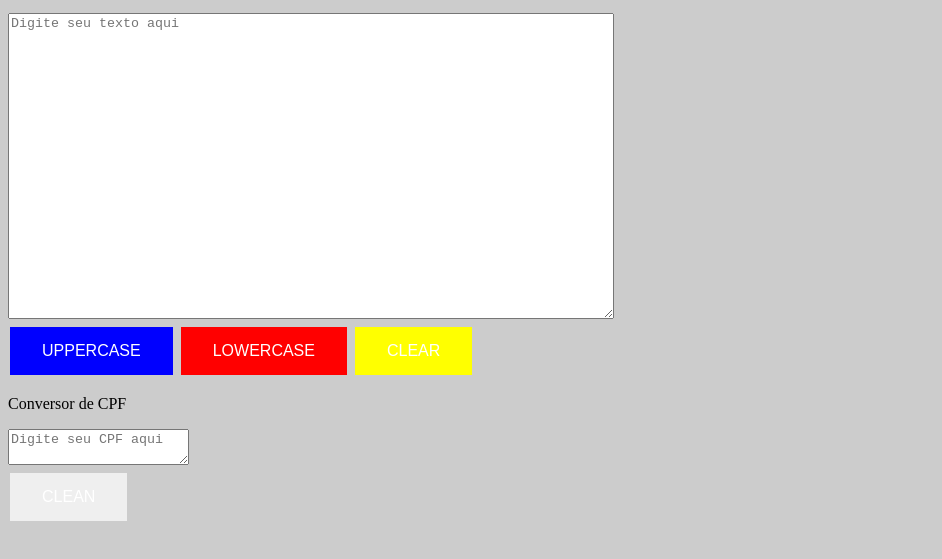
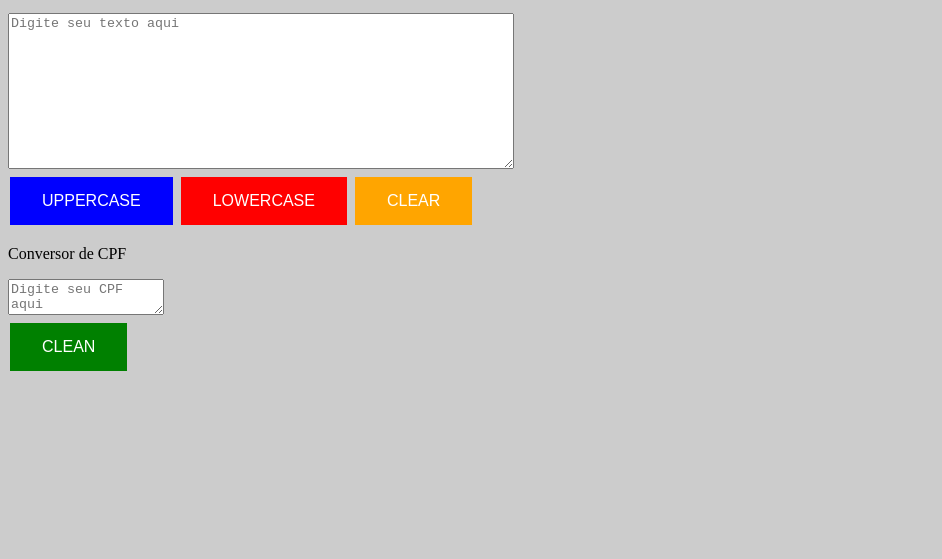
Before and after one commit to martinirp/words, a plain HTML site: page index.html in a window 1280 px wide. Shown: the part 101-660 px from the top of the page, without its empty margins (0-942 px from the left). Drawn offline with Linux system fonts and the light colour scheme.

Commit message:
Update style.css

```diff
--- a/style.css
+++ b/style.css
@@ -14,9 +14,14 @@ body{
   	cursor: pointer;
 }
 
+.CPFcontent{
+    width: 150px;
+    height: 30px;
+}
+
 .content{
-    width: 600px;
-    height: 300px;
+    width: 500px;
+    height: 150px;
 }
 
 #uppercaseButton{
@@ -28,5 +33,9 @@ body{
 }
 
 #clearButton{
-	background-color: yellow;
+	background-color: orange;
 }
+
+#cpfButton{
+	background-color: green;
+}
```
